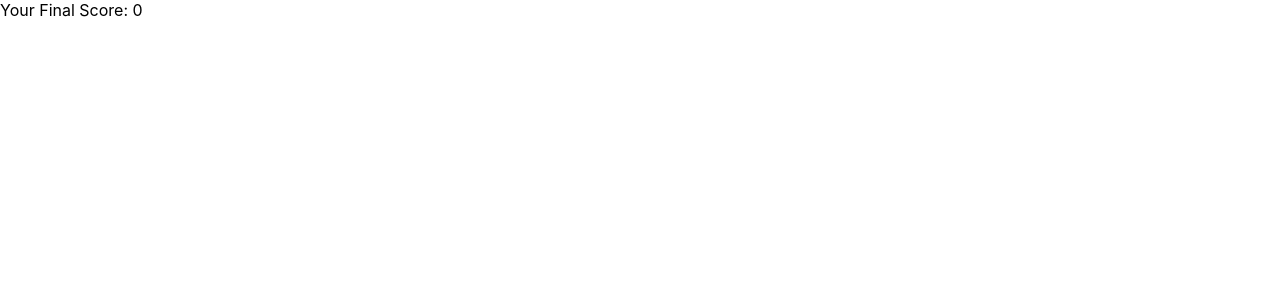
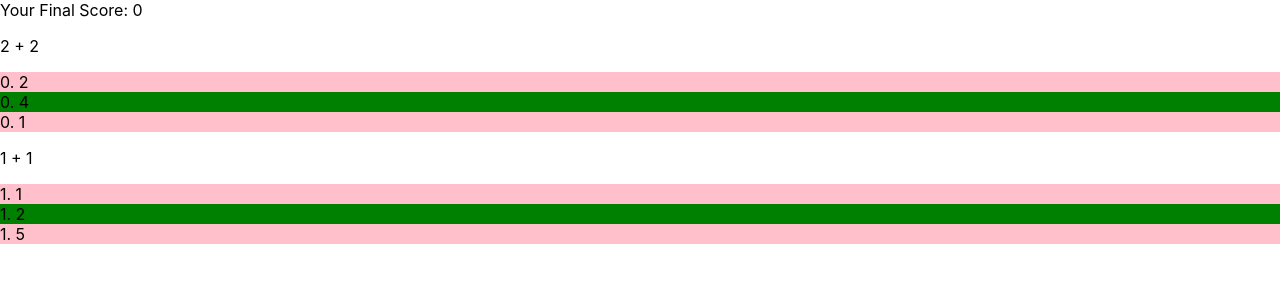
Before and after one commit to theprakashkumar/sinav, a React (Create React App) app: page /result in a window 1280 px wide. Shown: the top 300 px of the page. Built offline with nearby package versions, Linux system fonts and the light colour scheme.

Commit message:
feat: added more element to result page

```diff
--- a/src/components/Result.css
+++ b/src/components/Result.css
@@ -0,0 +1,11 @@
+
+.op {
+    background: pink;
+}
+.right{
+    background: green;
+}
+
+.wrong {
+    background: red;
+}
--- a/src/components/Result.tsx
+++ b/src/components/Result.tsx
@@ -1,12 +1,30 @@
+import "./Result.css";
 import { useContext } from "react";
 import { DataContext } from "../contexts/DataContext";
+import { IndexKind } from "typescript";
 const Result = () => {
-    const { score, selectedAnswer } = useContext(DataContext)
-    console.log(selectedAnswer)
-    return(
+    const { score, quiz, selectedAnswer } = useContext(DataContext);
+    console.log(selectedAnswer);
+    return (
         <div className="Result">
-             <div>Your Final Score: {score}</div>
-             {selectedAnswer.map((item, index)=> <p key={index}>{item}</p>)}
+            <div>Your Final Score: {score}</div>
+            {quiz.questions.map((question, index) => (
+                <>
+                    <p>{question.question}</p>
+                    {question.options.map((option) => (
+                        <div
+                            className={`op ${option.isRight && "right"}  ${
+                                selectedAnswer[index] == option.id && !option.isRight && "wrong"
+                            }`}
+                        >
+                            {` ${index}. ${option.text}`}
+                        </div>
+                    ))}
+                </>
+            ))}
+            {selectedAnswer.map((item, index) => (
+                <p key={index}>{item}</p>
+            ))}
         </div>
     );
 };
```
